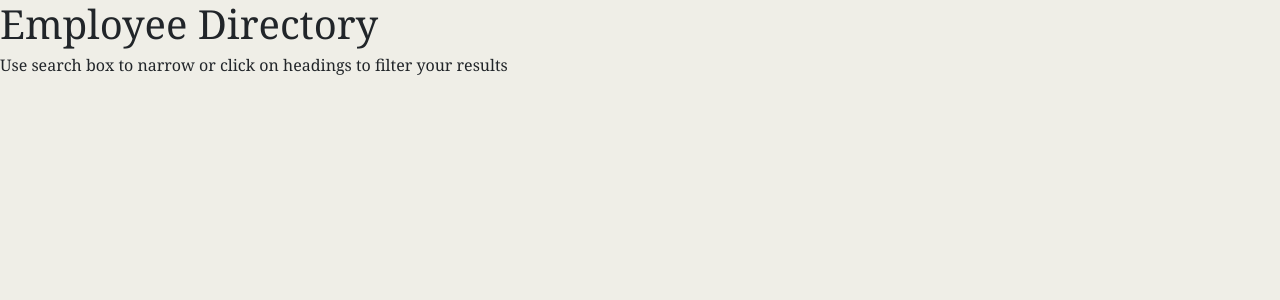
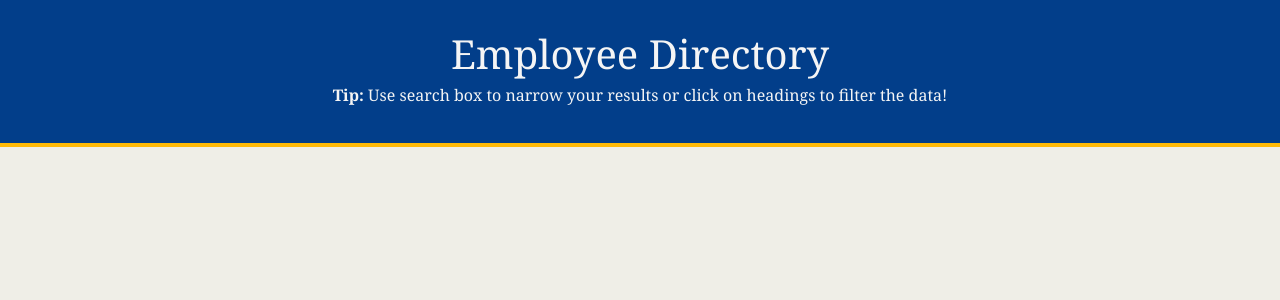
Before and after one commit to Raffee1989/Employee-Directory, a React (Create React App) app: page / in a window 1280 px wide. Shown: the top 300 px of the page. Built offline with nearby package versions, Linux system fonts and the light colour scheme.

Commit message:
added css to the header

```diff
--- a/src/components/Header.jsx
+++ b/src/components/Header.jsx
@@ -4,10 +4,10 @@ import "../styles/Header.css";
 const Header = () => {
   return (
     <header>
-      <h1>Employee Directory</h1>
+      <h1 className = "text-center" >Employee Directory</h1>
 
-      <h6>
-        Use search box to narrow or click on headings to filter your results
+      <h6 className = "text-center" >
+        <strong>Tip: </strong> Use search box to narrow your results or click on headings to filter the data!
       </h6>
     </header>
   );
--- a/src/styles/Header.css
+++ b/src/styles/Header.css
@@ -0,0 +1,7 @@
+header {
+    padding: 30px;
+    border-bottom: 4px solid #ffba08;
+    font-stretch: narrower;
+    color: whitesmoke;
+    background-color: #023e8a;
+}
```
